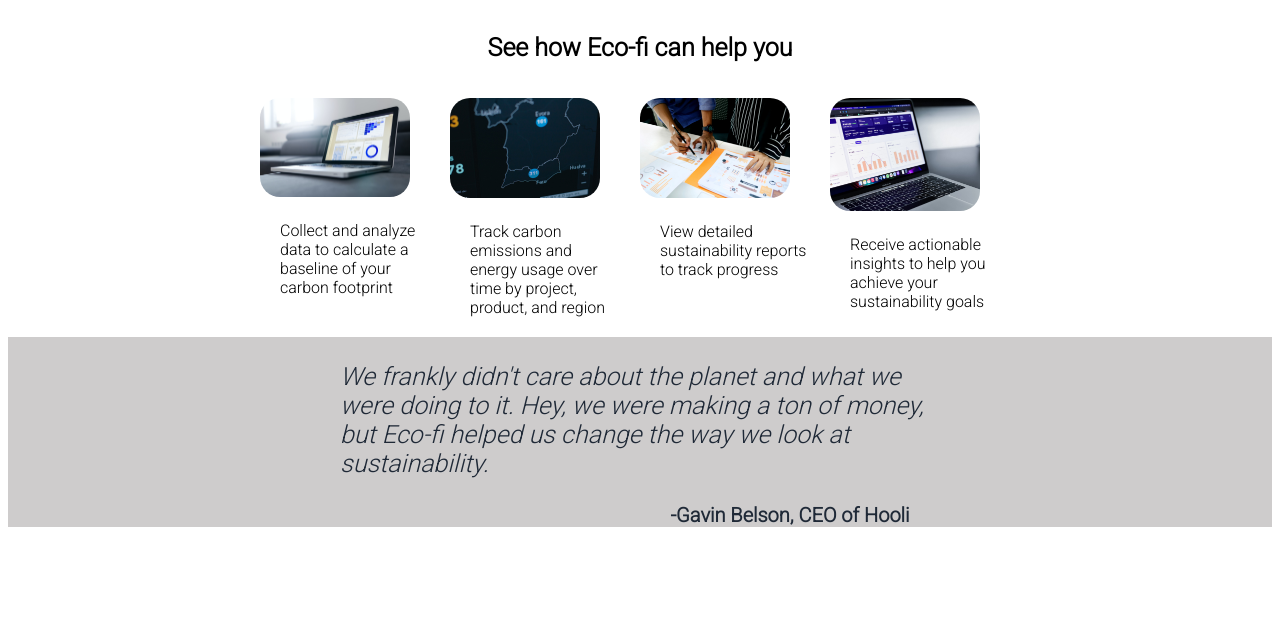
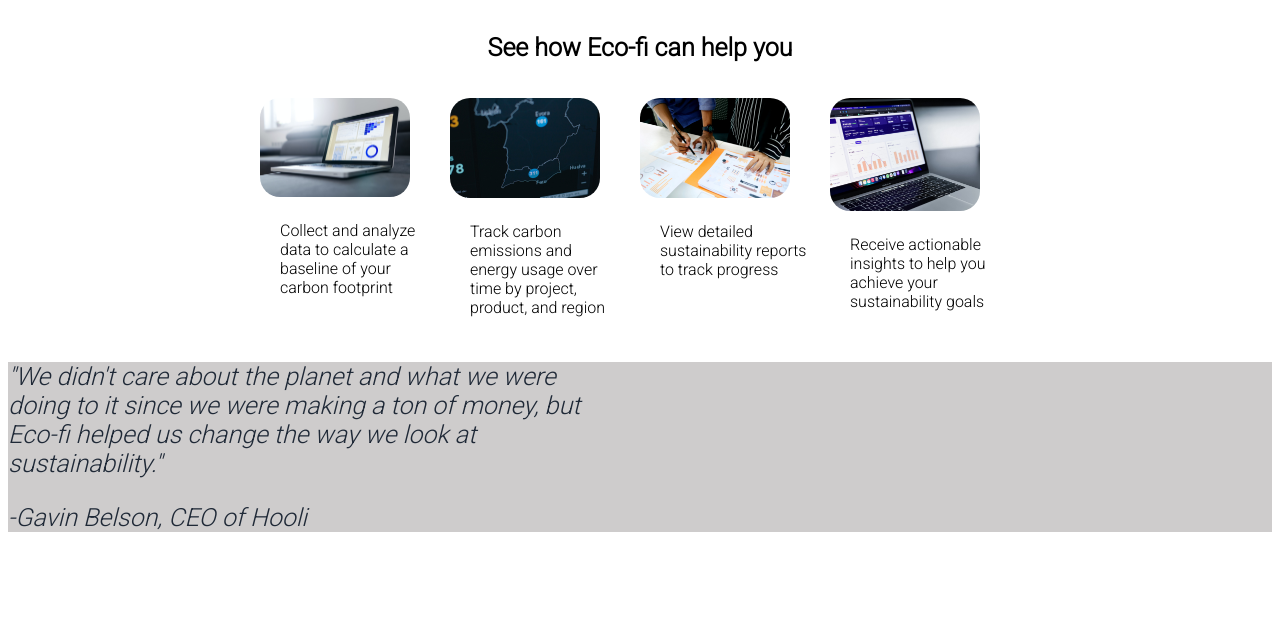
Before and after one commit to DanGraziano/odin-landing-page, a plain HTML site: page index.html in a window 1280 px wide. Shown: the part 469-1103 px from the top of the page. Drawn offline with Linux system fonts and the light colour scheme.

Commit message:
Fix quote code for better styling

```diff
--- a/index.html
+++ b/index.html
@@ -57,12 +57,10 @@
 
         <!-- This is where the quote section begins -->
         <div class="quote">
-            <div class="container">
-                <p>We frankly didn't care about the planet and what we were doing to it.
-                Hey, we were making a ton of money, but Eco-fi helped us change the way
-                we look at sustainability.</p>
-            </div>
-            <div class="attr">-Gavin Belson, CEO of Hooli</div>
+            <p class="quote-text">"We didn't care about the planet and what we were doing to it
+                since we were making a ton of money, but Eco-fi helped us change the way
+                we look at sustainability."</p>
+            <p class="quote-sig">-Gavin Belson, CEO of Hooli</p>
         </div>
 
         <!-- This is where the call to action section begins -->
@@ -82,9 +80,6 @@
         </div>
 
 
-        </div>
-
-
     </body>
 
 
```
